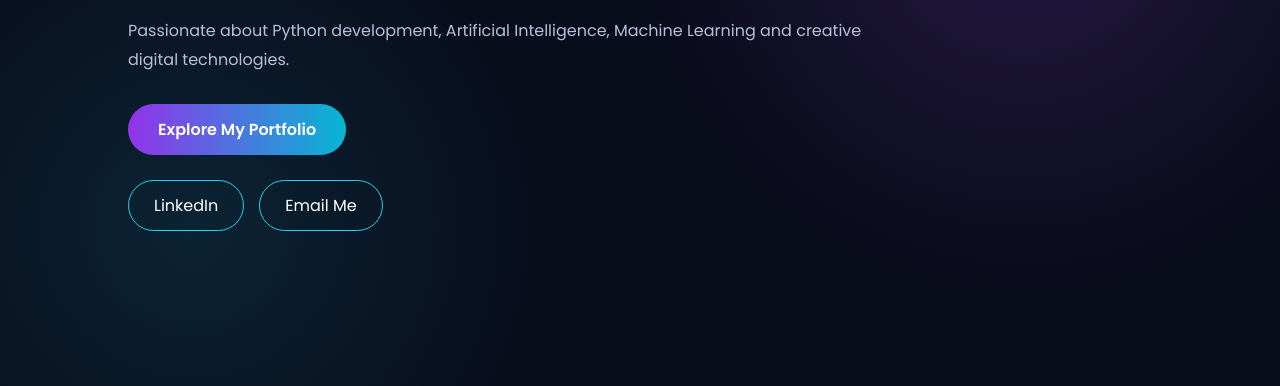
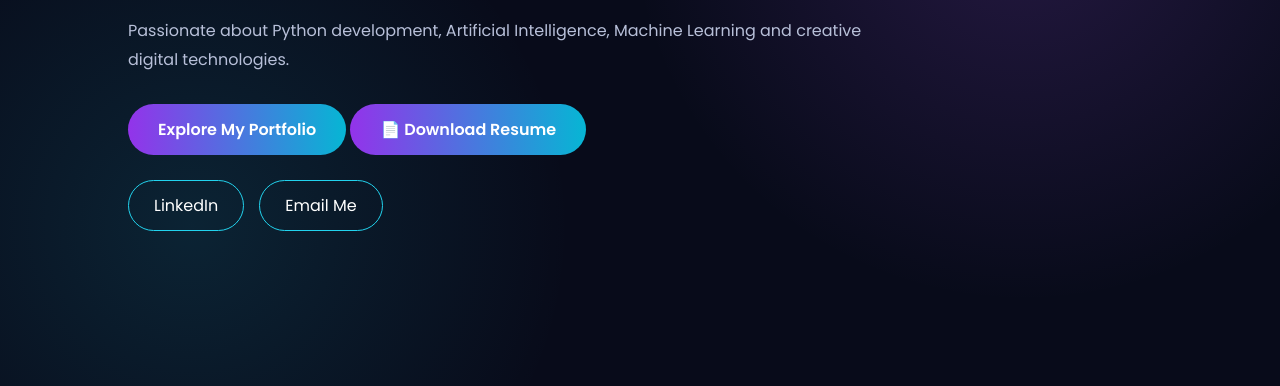
Before and after one commit to kpk1601/prasanna-portfolio, a plain HTML site: page index.html in a window 1280 px wide. Shown: the part 414-800 px from the top of the page. Drawn offline with Linux system fonts and the light colour scheme.

Commit message:
Update index.html

```diff
--- a/index.html
+++ b/index.html
@@ -60,6 +60,11 @@
             </p>
 
             <a href="#about" class="btn">Explore My Portfolio</a>
+            <a href="assets/Prasanna_Kumar_K_Resume.pdf"
+   class="btn resume-btn"
+   download="Prasanna_Kumar_K_Resume.pdf">
+    📄 Download Resume
+</a>
             <div class="social-buttons">
 
     <a href="https://www.linkedin.com/in/prasanna-kumar-k-566bbb300"
@@ -400,5 +405,4 @@
     <script src="script.js"></script>
 
 </body>
-
 </html>
```
